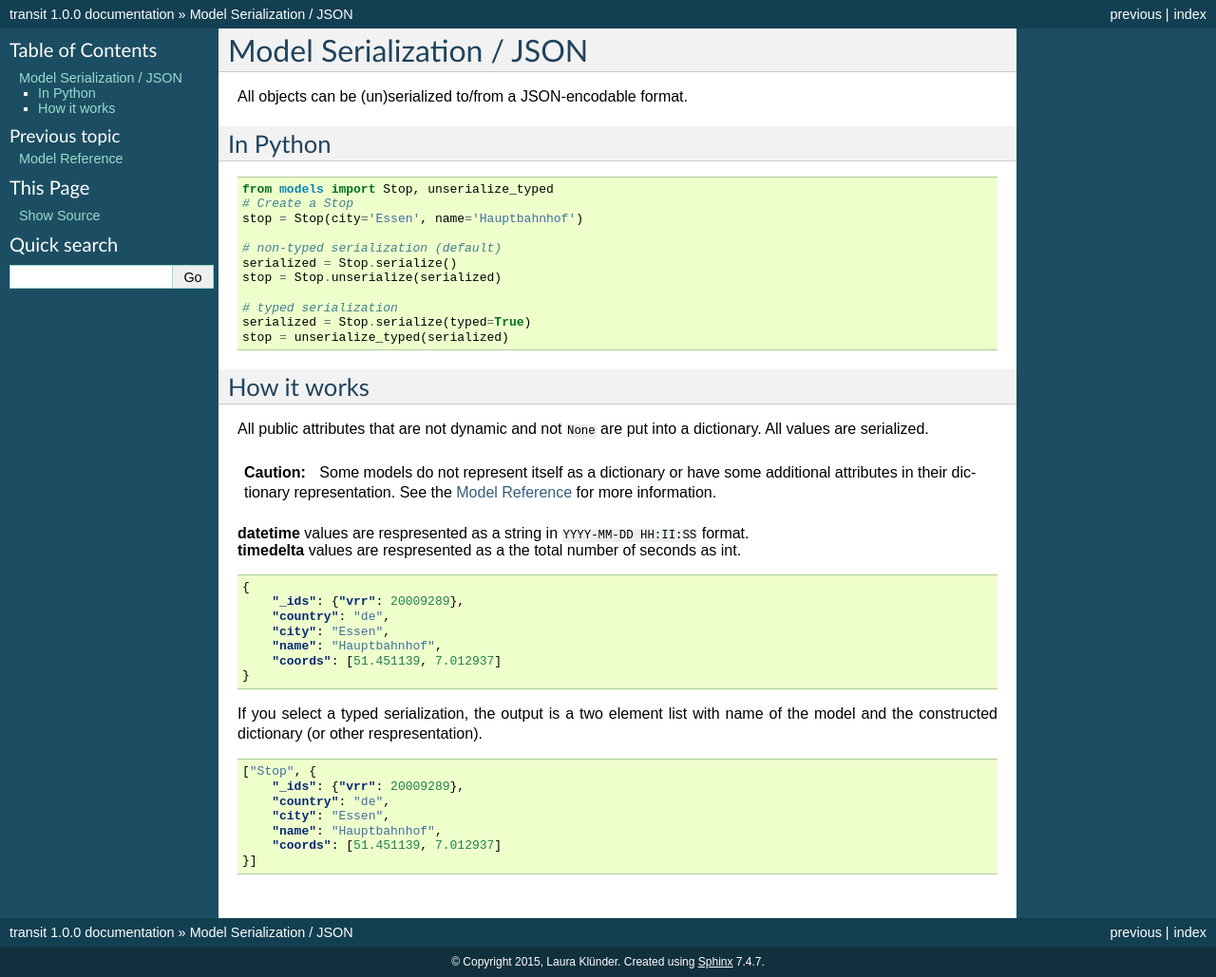
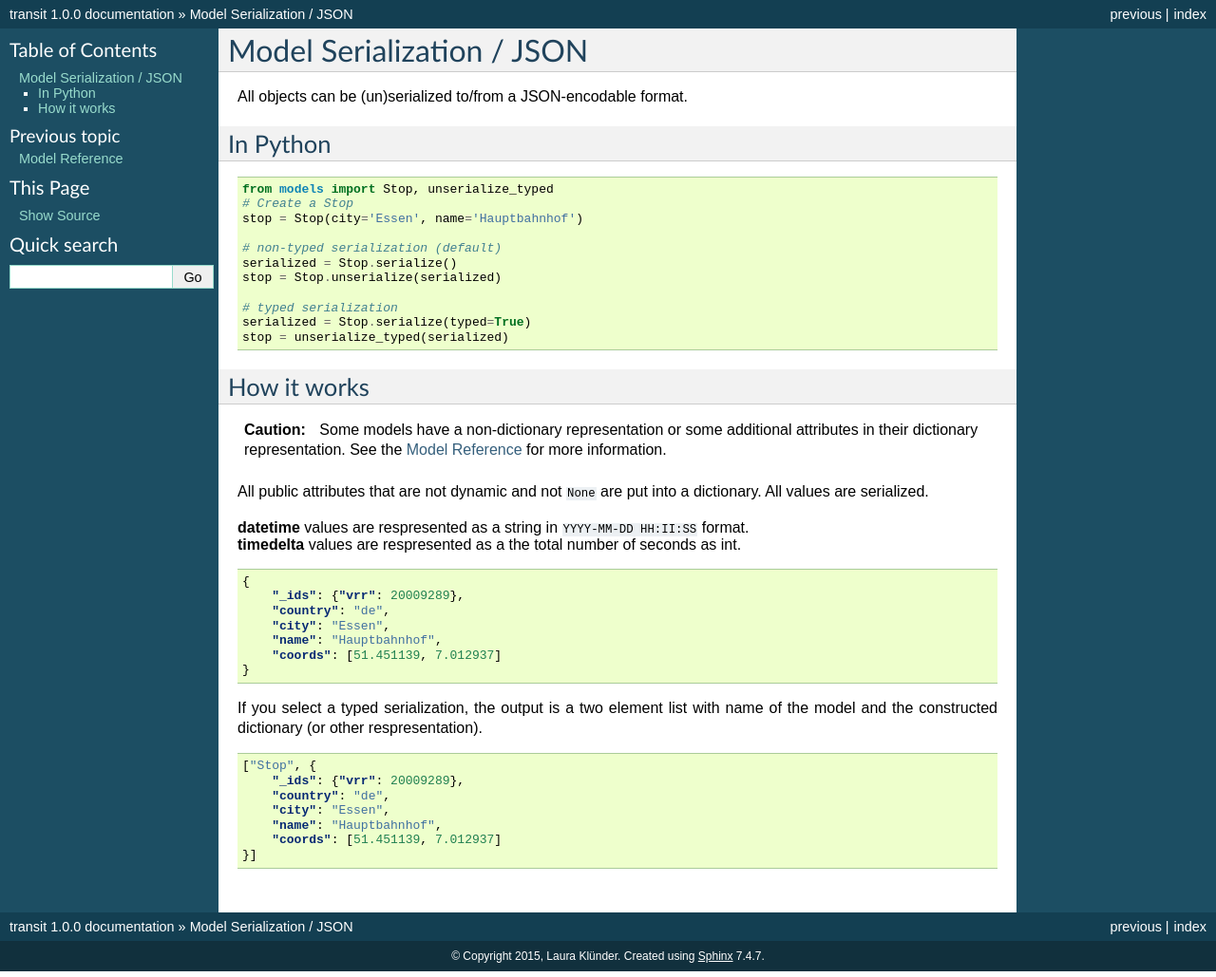
Before and after one commit to codingcatgirl/choo, a Sphinx documentation site: the page built from docs/transit/serializing.rst, in a window 1280 px wide. Shown: the whole page at 95% size. Built offline with Sphinx 7.4.7, drawn with Linux system fonts in a browser that asks for light colours.

Commit message:
formatting again

```diff
--- a/docs/transit/serializing.rst
+++ b/docs/transit/serializing.rst
@@ -25,10 +25,10 @@ How it works
 
 .. _`Model Reference`: models.html
 
+.. caution::
+    Some models have a non-dictionary representation or some additional attributes in their dictionary representation. See the `Model Reference`_ for more information.
+
 All public attributes that are not dynamic and not ``None`` are put into a dictionary. All values are serialized.
-
-.. caution::
-    Some models do not represent itself as a dictionary or have some additional attributes in their dictionary representation. See the `Model Reference`_ for more information.
 
 | **datetime** values are respresented as a string in ``YYYY-MM-DD HH:II:SS`` format.
 | **timedelta** values are respresented as a the total number of seconds as int.
```
